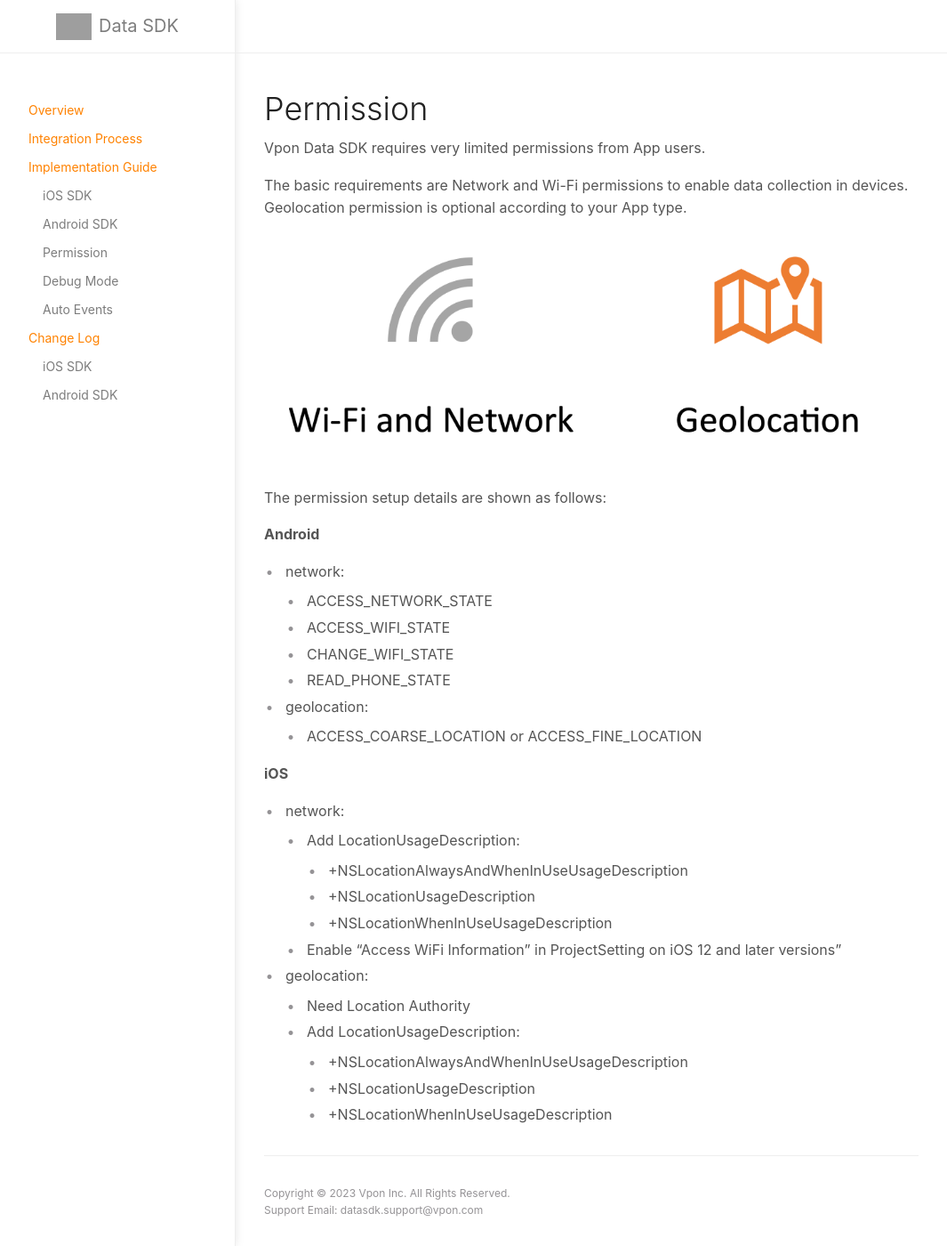
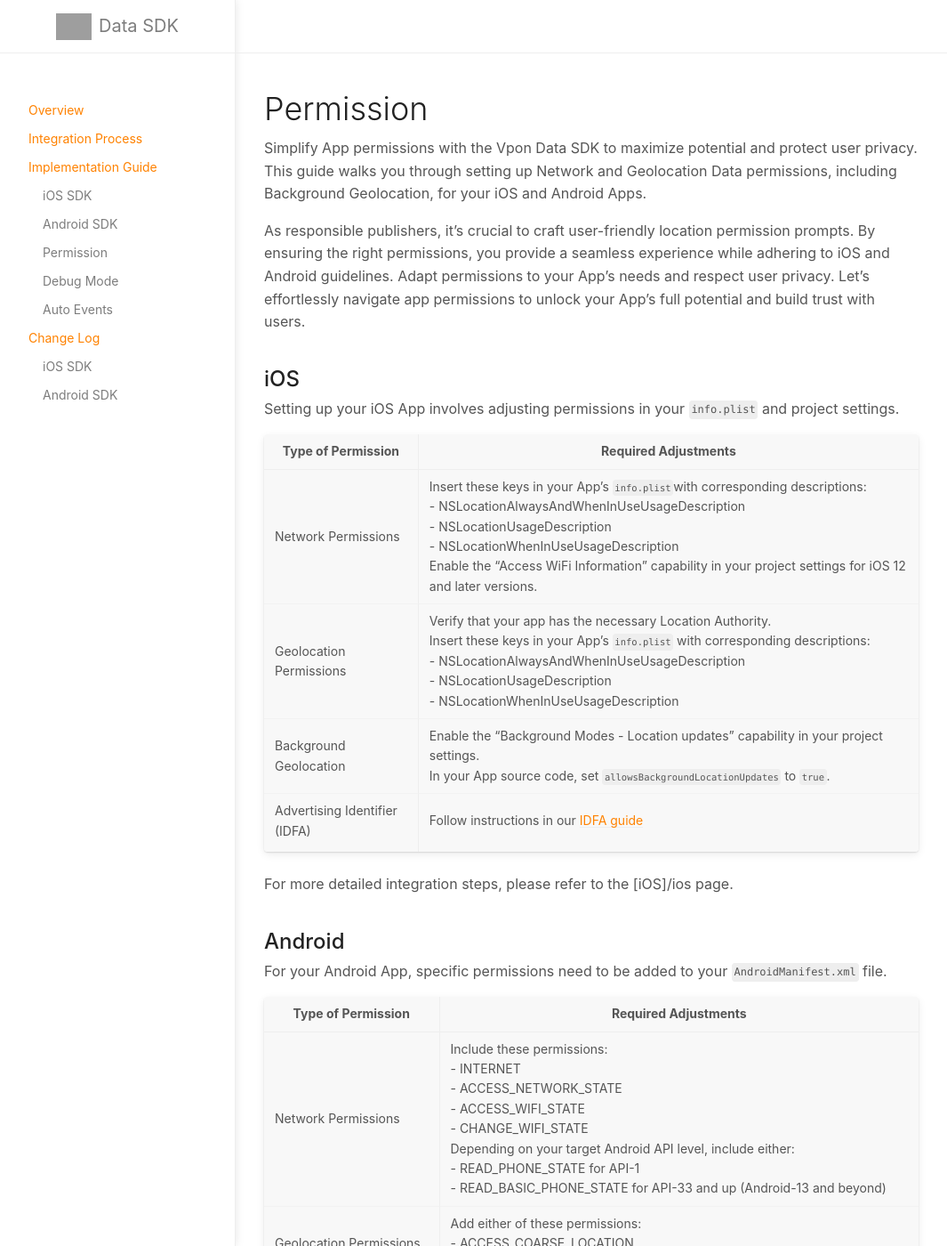
Before and after one commit to vpon-data/data-sdk, a Jekyll site: the page built from docs/Permission.md, in a window 1280 px wide and 1400 px high. Shown: the whole window at 89% size, without its empty margins (107-1172 px from the left). Built offline with Jekyll 4.4.1, drawn with Linux system fonts in a browser that asks for light colours; some of the changed text lies outside the part shown; grey boxes are pictures that could not be loaded.

Commit message:
Modify Permission

```diff
--- a/docs/Permission.md
+++ b/docs/Permission.md
@@ -10,34 +10,30 @@ lang:           "en"
 
 # Permission
 
-Vpon Data SDK requires very limited permissions from App users.
+Simplify App permissions with the Vpon Data SDK to maximize potential and protect user privacy. This guide walks you through setting up Network and Geolocation Data permissions, including Background Geolocation, for your iOS and Android Apps.
 
-The basic requirements are Network and Wi-Fi permissions to enable data collection in devices.
-Geolocation permission is optional according to your App type.
+As responsible publishers, it's crucial to craft user-friendly location permission prompts. By ensuring the right permissions, you provide a seamless experience while adhering to iOS and Android guidelines. Adapt permissions to your App's needs and respect user privacy. Let's effortlessly navigate app permissions to unlock your App's full potential and build trust with users.
 
-![](/docs/images/permission.png)
+## iOS
+Setting up your iOS App involves adjusting permissions in your `info.plist` and project settings.
 
-The permission setup details are shown as follows:
+| Type of Permission       | Required Adjustments                                                                                             |
+|--------------------------|-----------------------------------------------------------------------------------------------------------------|
+| Network Permissions      | Insert these keys in your App's `info.plist`with corresponding descriptions: <br> - NSLocationAlwaysAndWhenInUseUsageDescription <br> - NSLocationUsageDescription <br> - NSLocationWhenInUseUsageDescription <br> Enable the “Access WiFi Information” capability in your project settings for iOS 12 and later versions. |
+| Geolocation Permissions | Verify that your app has the necessary Location Authority. <br> Insert these keys in your App's `info.plist` with corresponding descriptions: <br> - NSLocationAlwaysAndWhenInUseUsageDescription <br> - NSLocationUsageDescription <br> - NSLocationWhenInUseUsageDescription |
+| Background Geolocation   | Enable the "Background Modes - Location updates" capability in your project settings. <br> In your App source code, set `allowsBackgroundLocationUpdates` to `true`. |
+| Advertising Identifier (IDFA)      | Follow instructions in our [IDFA guide](https://wiki.vpon.com/ios/idfa/) |
 
-**Android**
-* network:
-    * ACCESS_NETWORK_STATE
-    * ACCESS_WIFI_STATE
-    * CHANGE_WIFI_STATE
-    * READ_PHONE_STATE
-* geolocation:
-    * ACCESS_COARSE_LOCATION or ACCESS_FINE_LOCATION
+For more detailed integration steps, please refer to the [iOS]{%link docs/iOS.md %} page.
 
-**iOS**
-* network:
-  * Add LocationUsageDescription:
-    * +NSLocationAlwaysAndWhenInUseUsageDescription
-    * +NSLocationUsageDescription
-    * +NSLocationWhenInUseUsageDescription
-  * Enable "Access WiFi Information" in ProjectSetting on iOS 12 and later versions"
-* geolocation:
-  * Need Location Authority
-  * Add LocationUsageDescription:
-    * +NSLocationAlwaysAndWhenInUseUsageDescription
-    * +NSLocationUsageDescription
-    * +NSLocationWhenInUseUsageDescription
+
+## Android
+For your Android App, specific permissions need to be added to your `AndroidManifest.xml` file.
+
+| Type of Permission       | Required Adjustments                                                                                             |
+|--------------------------|-----------------------------------------------------------------------------------------------------------------|
+| Network Permissions      | Include these permissions: <br> - INTERNET <br> - ACCESS_NETWORK_STATE <br> - ACCESS_WIFI_STATE <br> - CHANGE_WIFI_STATE  <br> Depending on your target Android API level, include either: <br> - READ_PHONE_STATE for API-1 <br> - READ_BASIC_PHONE_STATE for API-33 and up (Android-13 and beyond) |
+| Geolocation Permissions | Add either of these permissions: <br> - ACCESS_COARSE_LOCATION <br> - ACCESS_FINE_LOCATION |
+| Background Geolocation   | Include the ACCESS_BACKGROUND_LOCATION permission. |
+
+For more detailed integration steps, please refer to the [Android]{%link docs/Android.md %} page.
```
